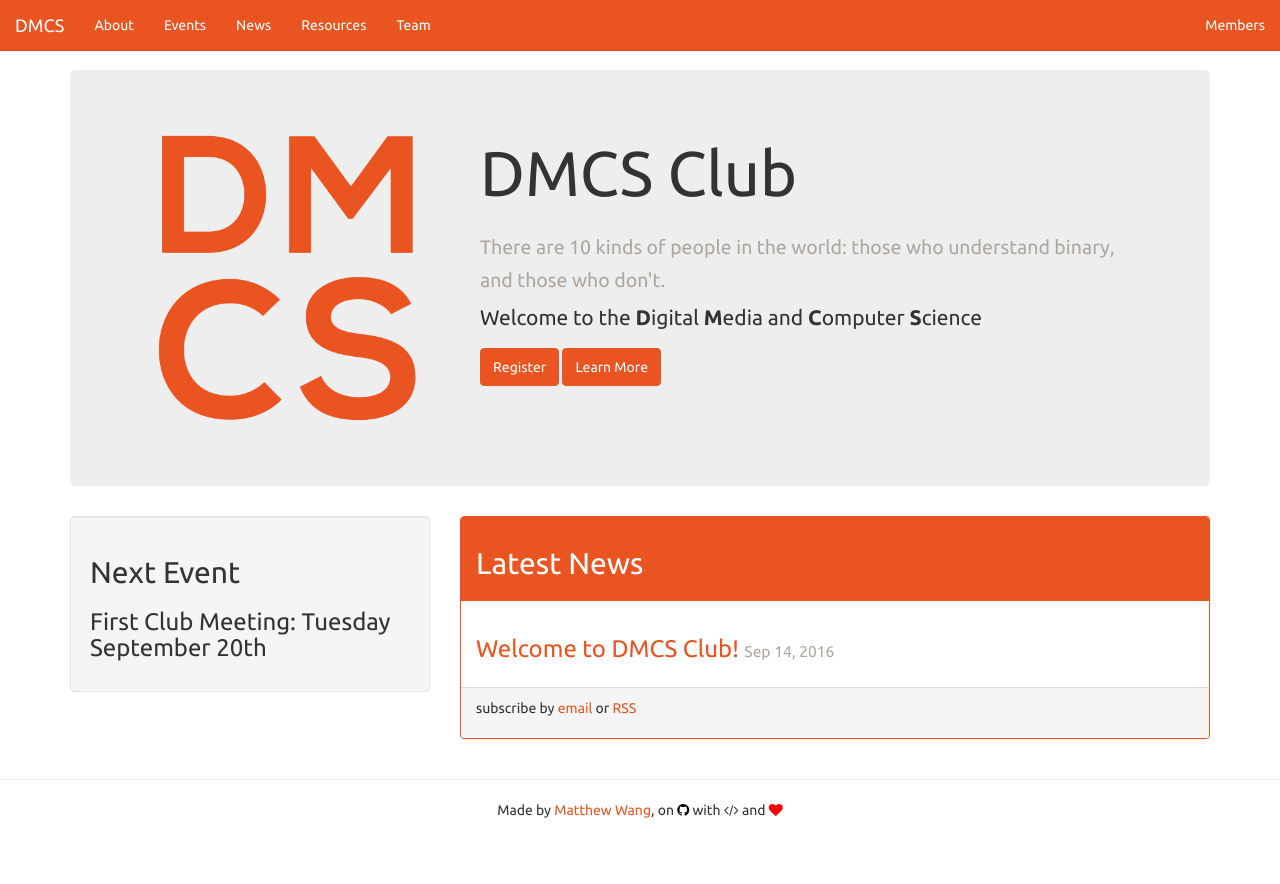
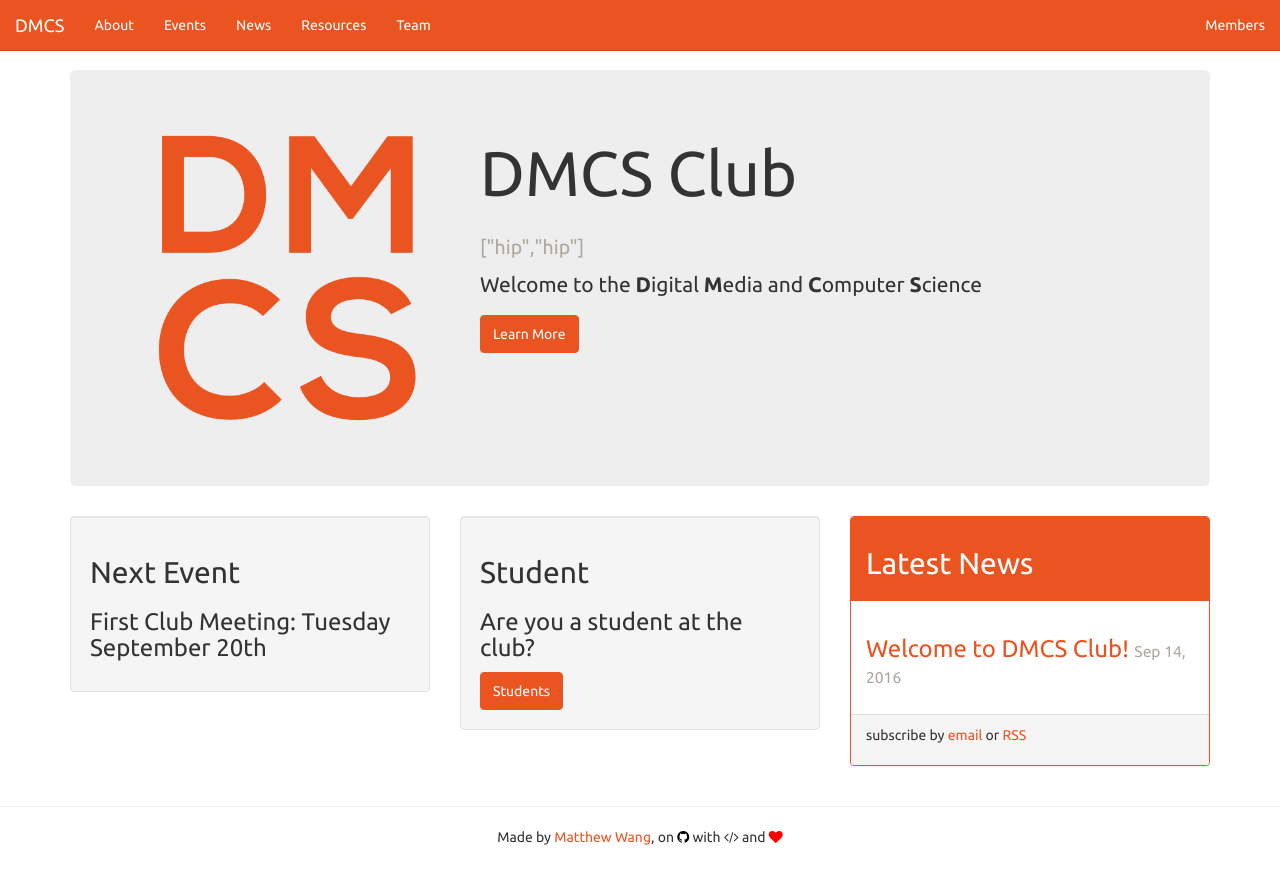
Before and after one commit to mattxwang/dmcs.tech, a Jekyll site: the page built from index.html, in a window 1280 px wide. Shown: the top 884 px of the page. Built offline with Jekyll 4.4.1, drawn with Linux system fonts in a browser that asks for light colours; part of the change alters nothing that is shown.

Commit message:
Worked on a little bits here and there

```diff
--- a/_includes/header.html
+++ b/_includes/header.html
@@ -20,7 +20,7 @@
       </ul>
       <ul class="nav navbar-nav navbar-right">
         <li>
-          <a href="{{site.baseurl}}/coming-soon/">Members</a>
+          <a href="{{site.baseurl}}/students/">Members</a>
         </li>
       </ul>
     </div>
--- a/index.html
+++ b/index.html
@@ -21,7 +21,7 @@ title: DMCS Club
               <p class="lead">
                 Welcome to the <b>D</b>igital <b>M</b>edia and <b>C</b>omputer <b>S</b>cience
               </p>
-              <a href="#" class="btn btn-primary">Register</a> <a href="{{site.baseurl}}/about/" class="btn btn-primary">Learn More</a>
+              <a href="{{site.baseurl}}/about/" class="btn btn-primary">Learn More</a>
             </div>
           </div>
         </div>
@@ -32,7 +32,14 @@ title: DMCS Club
                <h3>First Club Meeting: Tuesday September 20th</h3>
             </div>
           </div>
-          <div class="col-sm-8">
+          <div class="col-sm-4">
+            <div class="well">
+              <h2>Student</h2>
+               <h3>Are you a student at the club?</h3>
+               <a href="students" class="btn btn-md btn-primary">Students</a>
+            </div>
+          </div>
+          <div class="col-sm-4">
             <div class="panel panel-primary">
               <div class="panel-heading">
                 <h2>Latest News</h2>
@@ -52,33 +59,23 @@ title: DMCS Club
     {% include footer.html %}
     <script>
       quotes = [
-        {
-          "quote": "Spiders are great web developers."
-        },
-        {
-          "quote": "Computers aren't scary: they don't byte!"
-        },
-        {
-          "quote": "I love long walks(on the beach)"
-        },
-        {
-          "quote": "It's not a bug, it's a feature!"
-        },
-        {
-          "quote": "There are 10 kinds of people in the world: those who understand binary, and those who don't."
-        },
-        {
-          "quote": "[\"hip\",\"hip\"]"
-        },
-        {
-          "quote": "To understand what recursion is, you must first understand recursion."
-        },
-        {
-          "quote": "A SQL query walks into a bar, sees two tables and asks, \"Can I join you?\""
-        }
+         "Spiders are great web developers.",
+         "Computers aren't scary: they don't byte!",
+         "I love long walks(on the beach)",
+         "It's not a bug, it's a feature!",
+         "There are 10 kinds of people in the world: those who understand binary, and those who don't.",
+         "[\"hip\",\"hip\"]",
+         "To understand what recursion is, you must first understand recursion.",
+         "A SQL query walks into a bar, sees two tables and asks, \"Can I join you?\"",
+         "Error 404: quote not found",
+         "<span class='blink'>BLINK!!</span>",
+         "💻 💾 🎛 🖥"
       ];
-      var randomQuote = quotes[Math.floor(Math.random() *quotes.length)];
-      $("#quote").html(randomQuote["quote"]);
+      var randomQuote = quotes[Math.floor(Math.random() * quotes.length)];
+      $("#quote").html(randomQuote);
+      window.setInterval(function(){
+        $('.blink').toggle();
+      }, 250);
     </script>
   </body>
 
```
